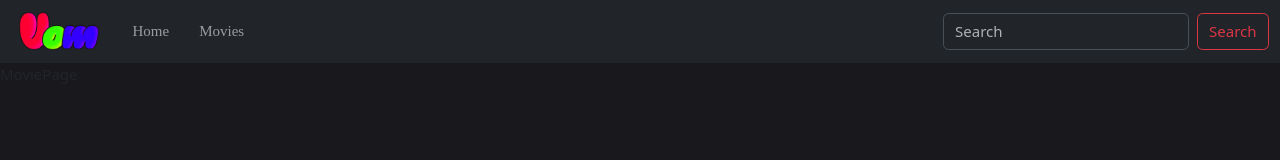
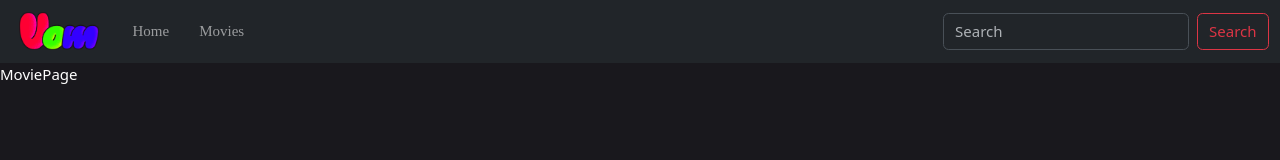
Before and after one commit to JiHy0ung/vom-movie-final, a React (Vite) app: page /movies in a window 1280 px wide. Shown: the top 160 px of the page. Built offline with nearby package versions, Linux system fonts and the light colour scheme; a web font is replaced by a local one.

Commit message:
movie page text color

```diff
--- a/src/pages/Movies/MoviePage.jsx
+++ b/src/pages/Movies/MoviePage.jsx
@@ -2,7 +2,7 @@ import React from 'react'
 
 const MoviePage = () => {
   return (
-    <div>MoviePage</div>
+    <div className='text-white'>MoviePage</div>
   )
 }
 
```
